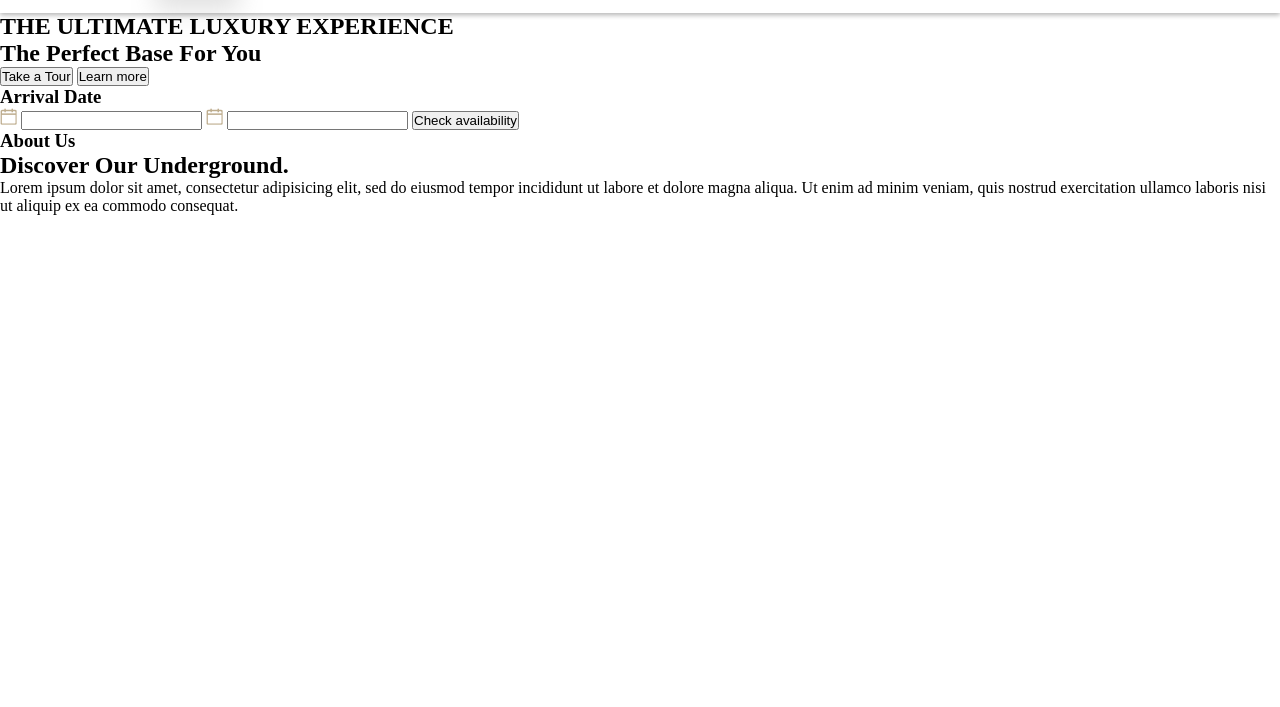
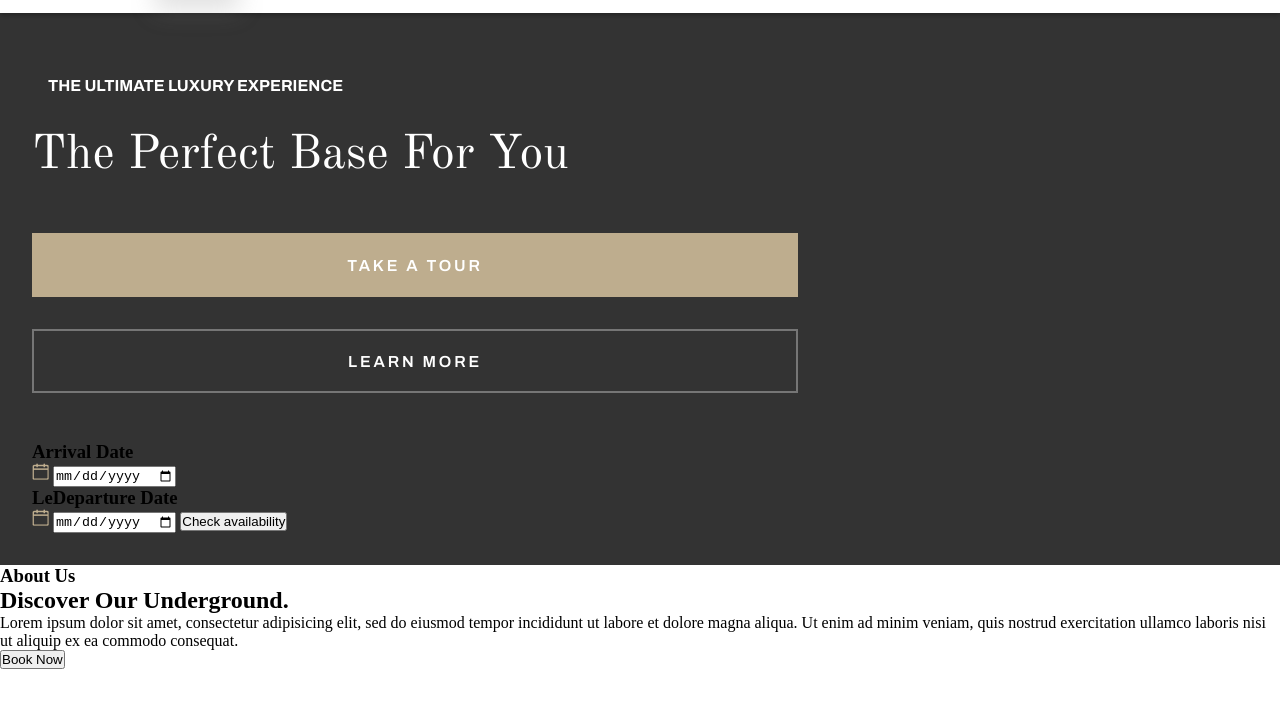
Before and after one commit to MariaGargoles/Hotel_Miranda, a plain HTML site: page index.html in a window 1280 px wide. Shown: the part 61-768 px from the top of the page. Drawn offline with nearby package versions, Linux system fonts and the light colour scheme.

Commit message:
add main styles first part

```diff
--- a/index.html
+++ b/index.html
@@ -3,7 +3,19 @@
   <head>
     <meta charset="UTF-8" />
     <meta name="viewport" content="width=device-width, initial-scale=1.0" />
+    <link rel="preconnect" href="https://fonts.googleapis.com" />
+    <link rel="preconnect" href="https://fonts.gstatic.com" crossorigin />
+    <link
+      href="https://fonts.googleapis.com/css2?family=Archivo:ital,wght@0,100..900;1,100..900&display=swap"
+      rel="stylesheet"
+    />
     <link rel="stylesheet" href="./styles/output.css" type="text/css" />
+    <link rel="preconnect" href="https://fonts.googleapis.com" />
+    <link rel="preconnect" href="https://fonts.gstatic.com" crossorigin />
+    <link
+      href="https://fonts.googleapis.com/css2?family=Old+Standard+TT:ital,wght@0,400;0,700;1,400&display=swap"
+      rel="stylesheet"
+    />
     <title>Hotel Miranda</title>
   </head>
   <body>
@@ -63,22 +75,35 @@
         />
       </div>
     </nav>
-    <main>
-      <div>
-        <h2>THE ULTIMATE LUXURY EXPERIENCE</h2>
-        <h2>The Perfect Base For You</h2>
-        <button>Take a Tour</button>
-        <button>Learn more</button>
+    <main class="Main">
+      <div class="Main__Container">
+        <h3 class="Main__Container__SubTitle">
+          THE ULTIMATE LUXURY EXPERIENCE
+        </h3>
+        <h2 class="Main__Container__Title">The Perfect Base For You</h2>
+        <button class="Main__Container__ButtonTour">Take a Tour</button>
+        <button class="Main__Container__ButtonMore">Learn more</button>
       </div>
-      <form>
-        <h3>Arrival Date</h3>
+      <form class="Main__Form">
+        <h3 class="Main__Form__Text">Arrival Date</h3>
         <img src="./assets/mainAssets/calendar.png" alt="calendar" />
-        <label></label>
-        <input />
+        <label for="ArrivalDate" class="Main__Form__Label"></label>
+        <input
+          type="date"
+          name="ArrivalDate"
+          class="Main__Form__input"
+          placeholder="24th march 2020"
+        />
+        <h3 class="Main__Form__Text">LeDeparture Date</h3>
         <img src="./assets/mainAssets/calendar.png" alt="calendar" />
-        <label></label>
-        <input />
-        <button>Check availability</button>
+        <label for="DepartureDate" class="Main__Form__Label"></label>
+        <input
+          type="date"
+          name="DepartureDate"
+          class="Main__Form__input"
+          placeholder="30th march 2020"
+        />
+        <button class="Main__Form__button">Check availability</button>
       </form>
     </main>
     <section class="AboutUsContainer">
@@ -90,6 +115,7 @@
         veniam, quis nostrud exercitation ullamco laboris nisi ut aliquip ex ea
         commodo consequat.
       </p>
+      <button>Book Now</button>
     </section>
     <section class="RoomSlideContainer"></section>
     <section class="IntroVideoContainer"></section>
--- a/styles/input.scss
+++ b/styles/input.scss
@@ -1,3 +1,4 @@
 
 @import "navbar.scss";
 @import "body.scss";
+@import "main.scss";
--- /dev/null
+++ b/styles/main.scss
@@ -0,0 +1,62 @@
+.Main {
+    background-color: #333333;
+   padding: 2rem;
+   display: block;
+
+   &__Container {
+
+
+    &__SubTitle {
+        font-size: 1em;
+        color: white;
+        padding: 1rem;
+        font-family: "Archivo", sans-serif;
+        font-weight: 700;
+        padding-top: 2rem;
+    }
+
+    &__Title {
+        font-size: 3em;
+        color: white;
+        font-family: "Old Standard TT", serif;
+        font-weight: 400;
+        padding-top: 1rem;
+    }
+
+    &__ButtonTour {
+        padding: 1rem;
+        font-family: "Archivo", sans-serif;
+        font-weight: 600;
+        color: white;
+        background-color: #BEAD8E;
+        border: none;
+        cursor: pointer;
+        width: 63%;
+        height: 4rem;
+        margin-top: 3rem;
+        margin-bottom: 2rem;
+        margin-right: 1rem;
+        font-size: 1em;
+        text-transform: uppercase;
+        letter-spacing: 0.175rem;
+    }
+
+    &__ButtonMore {
+        padding: 1rem;
+        font-family: "Archivo", sans-serif;
+        font-weight: 600;
+        font-size: 1em;
+        color: white;
+        background-color: #333333;
+        border: 2px solid rgba(255, 255, 255, 0.33);
+        cursor: pointer;
+        width: 63%;
+        height: 4rem;
+        margin-bottom: 3rem;
+        margin-right: 1rem;
+        text-transform: uppercase;
+        letter-spacing: 0.175rem;
+    }
+   }
+
+}
```
Also changed, not shown: styles/output.css, 1 other file.
